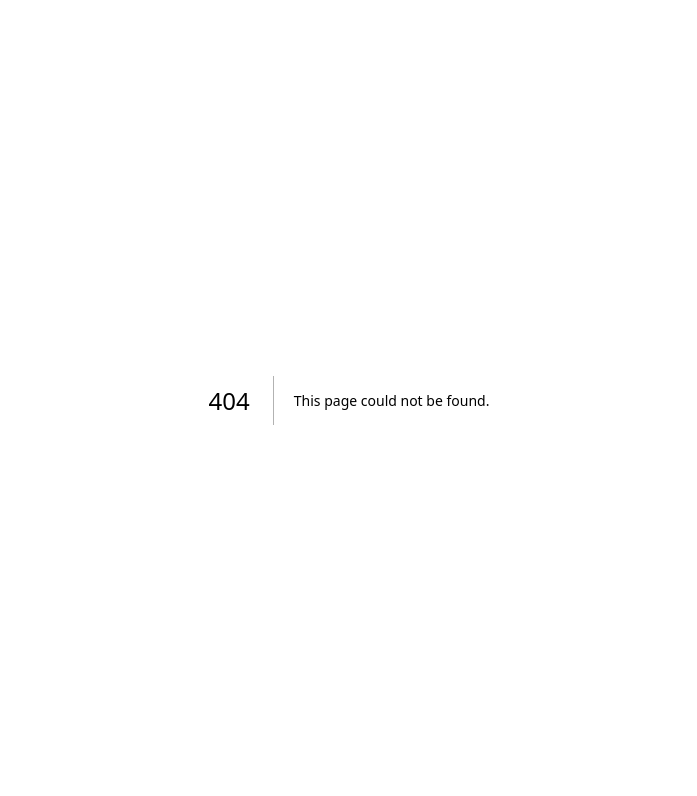
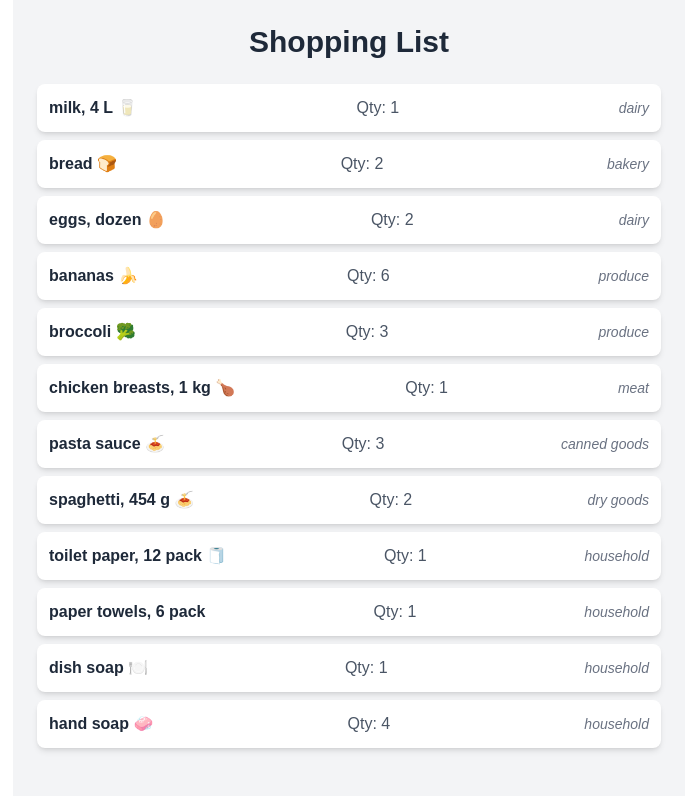
Before and after one commit to mitali1206/cprg306-assignments, a Next.js app: page /week-3 in a window 1280 px wide. Before the commit this address had no page. Shown: the top 796 px of the page, without its empty margins (291-988 px from the left). Built offline with nearby package versions, Linux system fonts and the light colour scheme.

Commit message:
Week3Assignment
Completed week-3 assignment with successful shopping list output as per requirements.

```diff
--- /dev/null
+++ b/app/week-3/item-list.js
@@ -0,0 +1,103 @@
+import Item from "./item";
+
+export default function ItemList() {
+  const item1 = {
+    name: "milk, 4 L 🥛",
+    quantity: 1,
+    category: "dairy",
+  };
+
+  const item2 = {
+    name: "bread 🍞",
+    quantity: 2,
+    category: "bakery",
+  };
+
+  const item3 = {
+    name: "eggs, dozen 🥚",
+    quantity: 2,
+    category: "dairy",
+  };
+
+  const item4 = {
+    name: "bananas 🍌",
+    quantity: 6,
+    category: "produce",
+  };
+
+  const item5 = {
+    name: "broccoli 🥦",
+    quantity: 3,
+    category: "produce",
+  };
+
+  const item6 = {
+    name: "chicken breasts, 1 kg 🍗",
+    quantity: 1,
+    category: "meat",
+  };
+
+  const item7 = {
+    name: "pasta sauce 🍝",
+    quantity: 3,
+    category: "canned goods",
+  };
+
+  const item8 = {
+    name: "spaghetti, 454 g 🍝",
+    quantity: 2,
+    category: "dry goods",
+  };
+
+  const item9 = {
+    name: "toilet paper, 12 pack 🧻",
+    quantity: 1,
+    category: "household",
+  };
+
+  const item10 = {
+    name: "paper towels, 6 pack",
+    quantity: 1,
+    category: "household",
+  };
+
+  const item11 = {
+    name: "dish soap 🍽️",
+    quantity: 1,
+    category: "household",
+  };
+
+  const item12 = {
+    name: "hand soap 🧼",
+    quantity: 4,
+    category: "household",
+  };
+
+  const items = [
+    item1,
+    item2,
+    item3,
+    item4,
+    item5,
+    item6,
+    item7,
+    item8,
+    item9,
+    item10,
+    item11,
+    item12,
+  ];
+
+  return (
+    <ul className="space-y-2">
+      {items.map((item, index) => (
+        <Item
+          key={index}
+          name={item.name}
+          quantity={item.quantity}
+          category={item.category}
+        />
+      ))}
+    </ul>
+  );
+}
--- /dev/null
+++ b/app/week-3/item.js
@@ -0,0 +1,9 @@
+export default function Item({ name, quantity, category }) {
+  return (
+    <li className="flex justify-between items-center p-3 mb-2 bg-white rounded-lg shadow-md hover:bg-gray-50">
+      <span className="font-semibold text-gray-800">{name}</span>
+      <span className="text-gray-600">Qty: {quantity}</span>
+      <span className="text-sm text-gray-500 italic">{category}</span>
+    </li>
+  );
+}
--- /dev/null
+++ b/app/week-3/page.js
@@ -0,0 +1,12 @@
+import ItemList from "./item-list";
+
+export default function Page() {
+  return (
+    <main className="max-w-2xl mx-auto p-6 bg-gray-100 min-h-screen">
+      <h1 className="text-3xl font-bold text-center text-gray-800 mb-6">
+        Shopping List
+      </h1>
+      <ItemList />
+    </main>
+  );
+}
```
